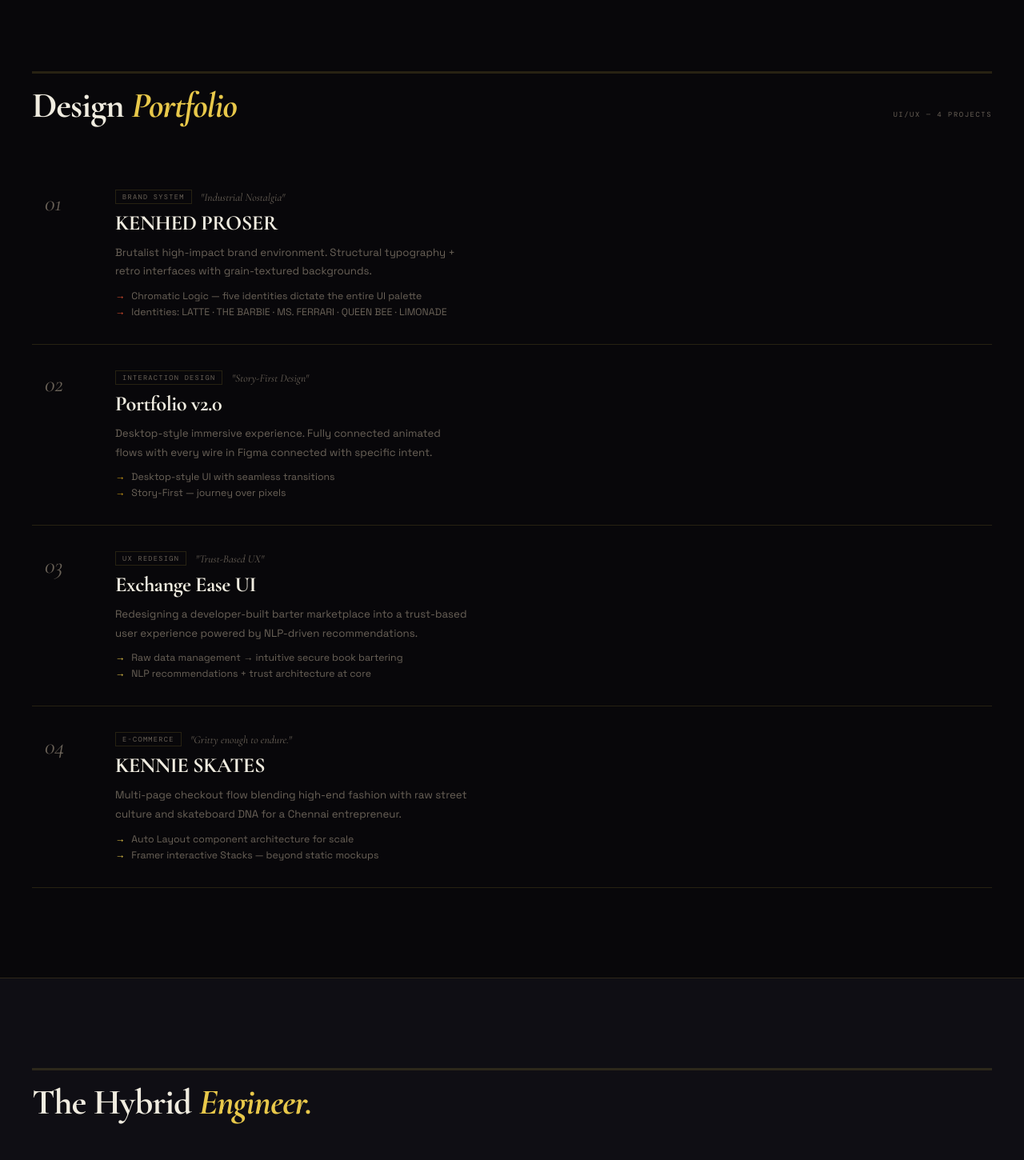
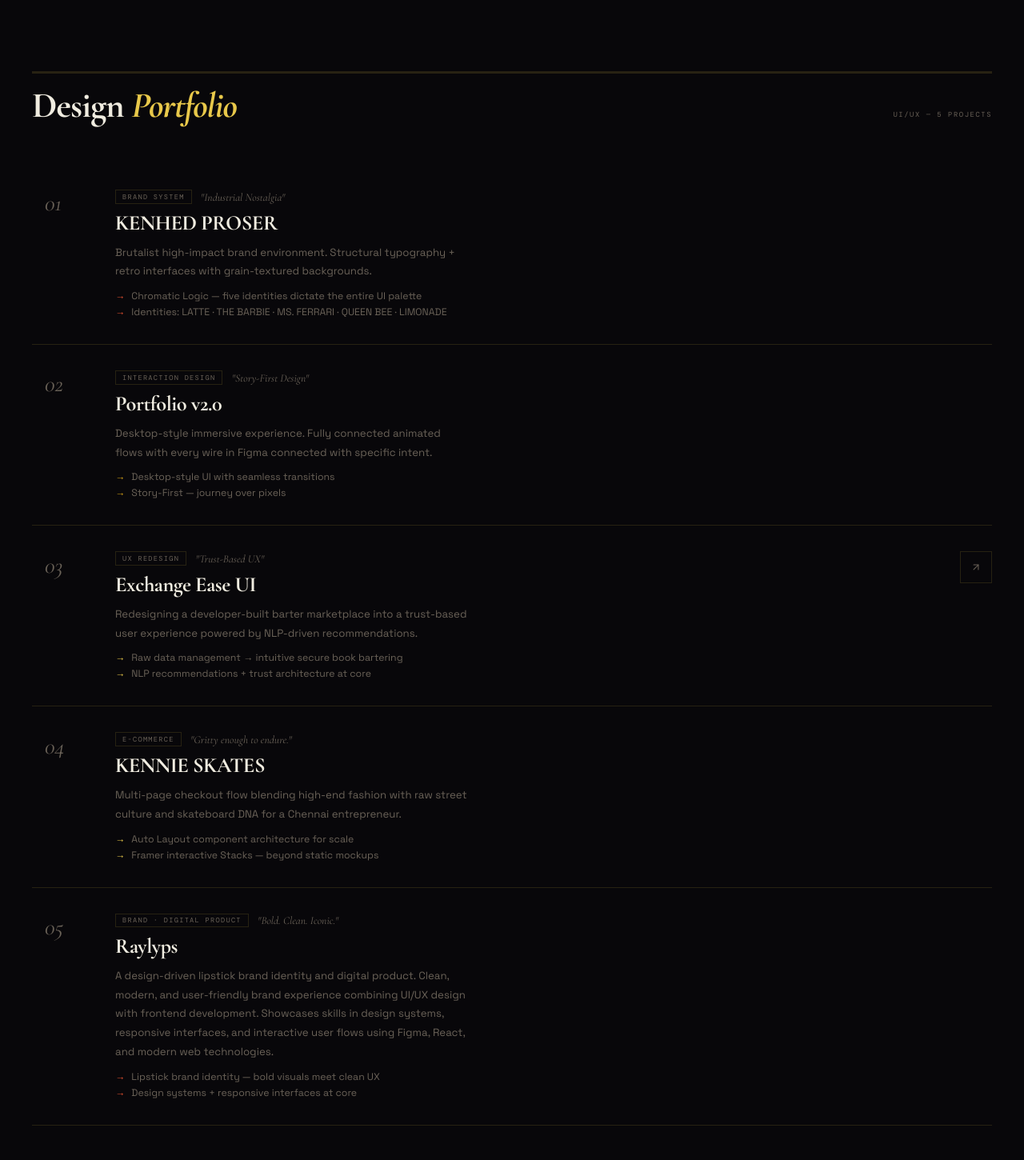
Before and after one commit to DSKEVIN2k4/updated-one, a React (Vite) app: page / in a window 1280 px wide. Shown: the part 2220-3670 px from the top of the page at 80% size. Built offline with nearby package versions, Linux system fonts and the light colour scheme.

Commit message:
Update App.jsx

```diff
--- a/src/App.jsx
+++ b/src/App.jsx
@@ -465,14 +465,15 @@ const Hero = () => {
 const PROJECTS = [
   {num:'01',title:'Song Suggesting AI',cat:'Computer Vision',year:'2023',accent:'#e8c84a',desc:'Emotion-aware music recommendation using facial recognition to detect real-time emotional expressions and suggest matching tracks. Presented at PECTEAM 2023.',tech:['Python','OpenCV','TensorFlow','Neural Networks'],url:'https://github.com/DSKEVIN2k4'},
   {num:'02',title:'Exchange Ease',cat:'NLP · Web',year:'2024',accent:'#d4a017',desc:'Trust-based digital book exchange platform leveraging NLP-driven recommendations for sustainable resource sharing. Research paper at IConIC 2025.',tech:['Python','NLP','Web Dev','Data Science'],url:'https://github.com/DSKEVIN2k4/Exchange-Ease---Book-Swap-Platform'},
-  {num:'03',title:'CLV Prediction',cat:'Data Science',year:'2024',accent:'#e05030',desc:'E-commerce predictive analytics using BG/NBD and Gamma-Gamma models to forecast customer lifetime value and optimise retention strategies.',tech:['Machine Learning','Statistical Modeling','BG/NBD','Data Analysis'],url:'https://github.com/DSKEVIN2k4/Customer-Lifetime-Value-Prediction-in-E-Commerce-Website'},
+  {num:'03',title:'PREDIKTA',cat:'Data Science',year:'2024',accent:'#e05030',desc:'E-commerce predictive analytics using BG/NBD and Gamma-Gamma models to forecast customer lifetime value and optimise retention strategies.',tech:['Machine Learning','Statistical Modeling','BG/NBD','Data Analysis'],url:'https://claude.ai/public/artifacts/e8a14b1a-632f-4397-9c4e-4e4377823d78'},
   {num:'04',title:'Aquasense IoT',cat:'IoT · Hardware',year:'2023',accent:'#f59e0b',desc:'Arduino-based IoT environmental monitoring system for real-time water quality tracking using integrated sensor arrays, developed over a 16-week AICTE internship.',tech:['Arduino','IoT','Sensor Networks','Embedded Systems'],url:'https://github.com/DSKEVIN2k4'},
 ];
 const UI_PROJECTS = [
   {num:'01',title:'KENHED PROSER',cat:'Brand System',accent:'#e05030',concept:'Industrial Nostalgia',desc:'Brutalist high-impact brand environment. Structural typography + retro interfaces with grain-textured backgrounds.',details:['Chromatic Logic — five identities dictate the entire UI palette','Identities: LATTE · THE BARBIE · MS. FERRARI · QUEEN BEE · LIMONADE']},
   {num:'02',title:'Portfolio v2.0',cat:'Interaction Design',accent:'#d4a017',concept:'Story-First Design',desc:'Desktop-style immersive experience. Fully connected animated flows with every wire in Figma connected with specific intent.',details:['Desktop-style UI with seamless transitions','Story-First — journey over pixels']},
-  {num:'03',title:'Exchange Ease UI',cat:'UX Redesign',accent:'#e8c84a',concept:'Trust-Based UX',desc:'Redesigning a developer-built barter marketplace into a trust-based user experience powered by NLP-driven recommendations.',details:['Raw data management → intuitive secure book bartering','NLP recommendations + trust architecture at core']},
+  {num:'03',title:'Exchange Ease UI',cat:'UX Redesign',accent:'#e8c84a',concept:'Trust-Based UX',url:'https://dskevin2k4.github.io/exchange-ease/',desc:'Redesigning a developer-built barter marketplace into a trust-based user experience powered by NLP-driven recommendations.',details:['Raw data management → intuitive secure book bartering','NLP recommendations + trust architecture at core']},
   {num:'04',title:'KENNIE SKATES',cat:'E-Commerce',accent:'#e8c84a',concept:'Gritty enough to endure.',desc:'Multi-page checkout flow blending high-end fashion with raw street culture and skateboard DNA for a Chennai entrepreneur.',details:['Auto Layout component architecture for scale','Framer interactive Stacks — beyond static mockups']},
+  {num:'05',title:'Raylyps',cat:'Brand · Digital Product',accent:'#e05030',concept:'Bold. Clean. Iconic.',desc:'A design-driven lipstick brand identity and digital product. Clean, modern, and user-friendly brand experience combining UI/UX design with frontend development. Showcases skills in design systems, responsive interfaces, and interactive user flows using Figma, React, and modern web technologies.',details:['Lipstick brand identity — bold visuals meet clean UX','Design systems + responsive interfaces at core']},
 ];
 
 const PCard = ({ p, i }) => {
@@ -624,7 +625,7 @@ const About = () => {
 const SKILLS = [
   {cat:'Design & UI/UX',icon:'🎨',color:'#e8c84a',skills:[{name:'Figma',l:100},{name:'Framer',l:85},{name:'Adobe Illustrator',l:82},{name:'Photoshop',l:80},{name:'Typography',l:88},{name:'User Research',l:80},{name:'Wireframing',l:85},{name:'Responsive Design',l:85}]},
   {cat:'Technical & Data',icon:'⚙️',color:'#f59e0b',skills:[{name:'Python',l:82},{name:'TensorFlow',l:76},{name:'SQL / MySQL',l:78},{name:'Java',l:74},{name:'Tableau',l:74},{name:'NLP',l:78}]},
-  {cat:'Web & Platforms',icon:'🌐',color:'#d4a017',skills:[{name:'HTML5 / CSS3',l:84},{name:'JavaScript',l:75},{name:'Wix Studio',l:88},{name:'WordPress',l:80},{name:'Vercel',l:78},{name:'React',l:70}]},
+  {cat:'Web & Platforms',icon:'🌐',color:'#d4a017',skills:[{name:'HTML5 / CSS3',l:84},{name:'JavaScript',l:75},{name:'React',l:70},{name:'Tailwind CSS',l:72},{name:'Node.js',l:68},{name:'Express.js',l:65},{name:'MongoDB',l:65},{name:'GitHub',l:85},{name:'VS Code',l:90},{name:'Vercel',l:78},{name:'Wix Studio',l:88}]},
 ];
 
 const AnimBar = ({s,color,i}) => {
```
